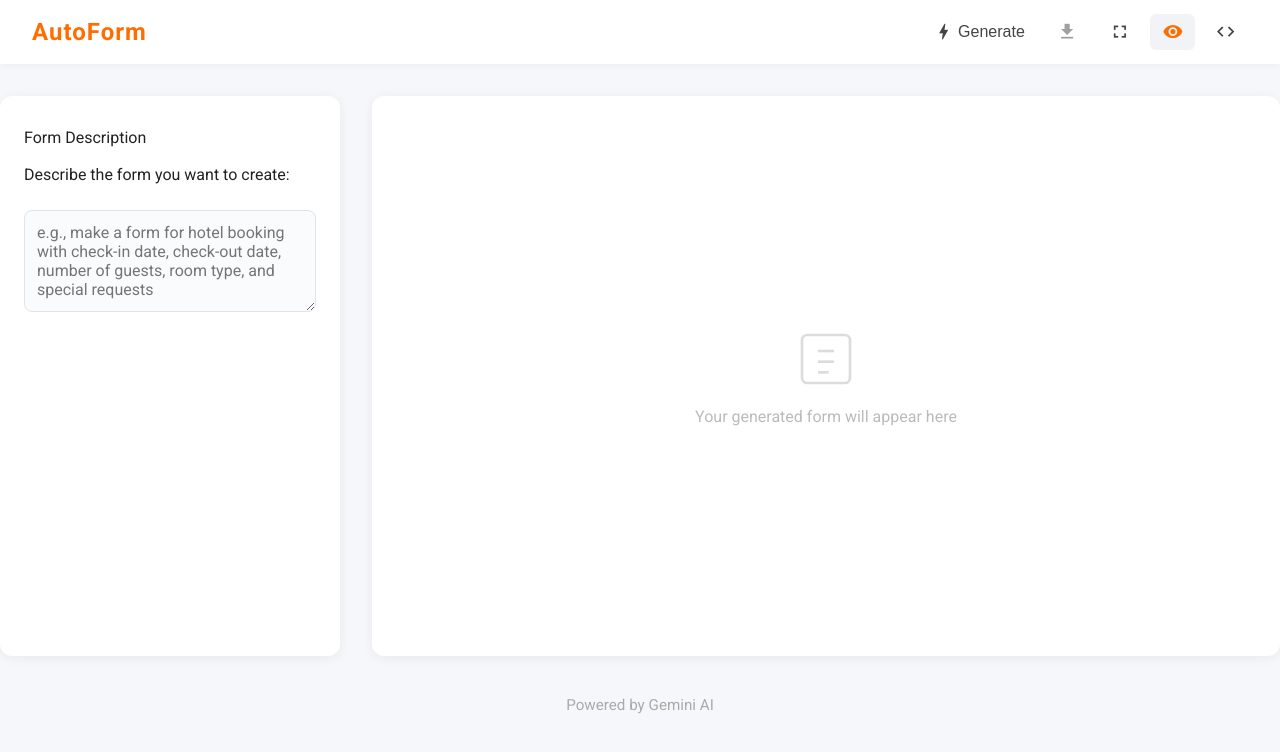
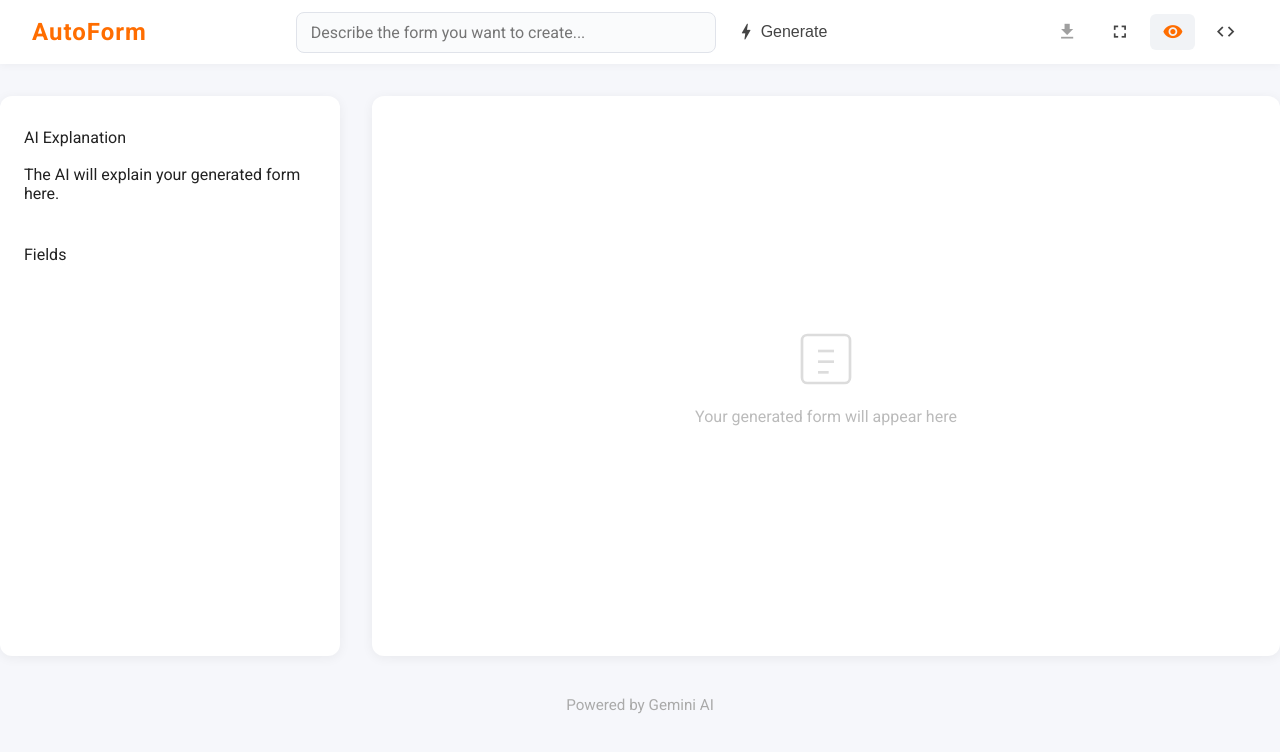
Before and after one commit to Akioin11/AutoForm, a website built with Vite: page index.html in a window 1280 px wide. Built offline with nearby package versions, Linux system fonts and the light colour scheme.

Commit message:
redesign

```diff
--- a/index.html
+++ b/index.html
@@ -11,12 +11,21 @@
 <body>
     <div class="app-bar">
         <div class="app-title">AutoForm</div>
-        <div class="app-actions">
-            <button id="generateBtn" class="icon-btn" title="Generate">
+        <form id="promptForm" class="prompt-bar" autocomplete="off" onsubmit="return false;">
+            <input
+                id="promptInput"
+                class="prompt-input-bar"
+                type="text"
+                placeholder="Describe the form you want to create..."
+                autocomplete="off"
+            />
+            <button id="generateBtn" class="icon-btn" title="Generate" type="submit">
                 <span class="material-icons">bolt</span>
                 <span class="btn-text">Generate</span>
                 <div class="spinner hidden"></div>
             </button>
+        </form>
+        <div class="app-actions">
             <button id="downloadBtn" class="icon-btn" title="Download" disabled>
                 <span class="material-icons">download</span>
             </button>
@@ -33,14 +42,10 @@
     </div>
     <main class="main-grid">
         <aside class="desc-panel">
-            <div class="desc-header">Form Description</div>
-            <div id="formSummary" class="desc-content">Describe the form you want to create:</div>
-            <textarea
-                id="promptInput"
-                class="prompt-input"
-                placeholder="e.g., make a form for hotel booking with check-in date, check-out date, number of guests, room type, and special requests"
-                rows="4"
-            ></textarea>
+            <div class="desc-header">AI Explanation</div>
+            <div id="formSummary" class="desc-content">The AI will explain your generated form here.</div>
+            <div class="desc-header" style="margin-top:24px;">Fields</div>
+            <ul id="fieldList" class="field-list"></ul>
         </aside>
         <section class="output-section">
             <div class="output-container">
--- a/script.js
+++ b/script.js
@@ -8,6 +8,7 @@ class AutoFormGenerator {
 
     initializeElements() {
         this.promptInput = document.getElementById('promptInput');
+        this.promptForm = document.getElementById('promptForm');
         this.generateBtn = document.getElementById('generateBtn');
         this.btnText = this.generateBtn.querySelector('.btn-text');
         this.spinner = this.generateBtn.querySelector('.spinner');
@@ -22,10 +23,17 @@ class AutoFormGenerator {
         this.fullscreenPreview = document.getElementById('fullscreenPreview');
         this.closeFullscreenBtn = document.getElementById('closeFullscreenBtn');
         this.formSummary = document.getElementById('formSummary');
+        this.fieldList = document.getElementById('fieldList');
     }
 
     bindEvents() {
         this.generateBtn.addEventListener('click', () => this.generateForm());
+        if (this.promptForm) {
+            this.promptForm.addEventListener('submit', (e) => {
+                e.preventDefault();
+                this.generateForm();
+            });
+        }
         this.promptInput.addEventListener('keydown', (e) => {
             if (e.key === 'Enter' && e.ctrlKey) {
                 this.generateForm();
@@ -67,6 +75,7 @@ class AutoFormGenerator {
             this.displayForm(data.html, data.css);
             this.enableControls();
             this.updateFormSummary(prompt, data.html);
+            this.updateFieldList(data.html);
         } catch (error) {
             console.error('Error generating form:', error);
             alert('Error generating form: ' + error.message);
@@ -76,26 +85,30 @@ class AutoFormGenerator {
     }
 
     updateFormSummary(prompt, html) {
-        // Try to extract a summary from the prompt and/or generated HTML fields
+        // Try to extract a summary from the prompt
         let summary = '';
         if (prompt) {
             summary = prompt.charAt(0).toUpperCase() + prompt.slice(1);
         }
-        // Optionally, extract field names from HTML
+        this.formSummary.innerHTML = summary;
+    }
+
+    updateFieldList(html) {
+        // Extract field names from HTML
         const fieldMatches = html.match(/<label[^>]*>(.*?)<\/label>|placeholder=["']([^"']+)["']/gi);
+        let fields = [];
         if (fieldMatches && fieldMatches.length > 0) {
-            const fields = fieldMatches.map(m => {
+            fields = fieldMatches.map(m => {
                 const label = m.match(/<label[^>]*>(.*?)<\/label>/i);
                 if (label) return label[1];
                 const ph = m.match(/placeholder=["']([^"']+)["']/i);
                 if (ph) return ph[1];
                 return null;
             }).filter(Boolean);
-            if (fields.length > 0) {
-                summary += '<br><span style="color:#888;font-size:0.97em">Fields: ' + fields.join(', ') + '</span>';
-            }
         }
-        this.formSummary.innerHTML = summary;
+        this.fieldList.innerHTML = fields.length > 0
+            ? fields.map(f => `<li>${f}</li>`).join('')
+            : '<li style="color:#aaa">No fields detected</li>';
     }
 
     setLoading(loading) {
--- a/style.css
+++ b/style.css
@@ -33,6 +33,7 @@ body {
     position: sticky;
     top: 0;
     z-index: 10;
+    gap: 18px;
 }
 
 .app-title {
@@ -45,6 +46,36 @@ body {
 .app-actions {
     display: flex;
     gap: 8px;
+}
+
+/* Prompt Bar */
+.prompt-bar {
+    display: flex;
+    align-items: center;
+    gap: 8px;
+    flex: 1 1 600px;
+    max-width: 600px;
+    margin: 0 24px;
+}
+
+.prompt-input-bar {
+    flex: 1 1 400px;
+    min-width: 200px;
+    max-width: 420px;
+    padding: 10px 14px;
+    border: 1.5px solid #e0e3ea;
+    border-radius: 8px;
+    font-size: 1rem;
+    font-family: inherit;
+    background: #fafbfc;
+    transition: border-color 0.2s;
+    margin-right: 0;
+}
+
+.prompt-input-bar:focus {
+    outline: none;
+    border-color: #ff6d00;
+    background: #fff;
 }
 
 /* Header */
@@ -113,24 +144,20 @@ body {
     font-size: 1.1rem;
 }
 
-.prompt-input {
-    width: 100%;
-    padding: 12px;
-    border: 1.5px solid #e0e3ea;
-    border-radius: 8px;
-    font-size: 1rem;
-    font-family: inherit;
-    resize: vertical;
-    background: #fafbfc;
-    margin-top: 8px;
-    margin-bottom: 0;
-    transition: border-color 0.2s;
+/* Remove old prompt textarea styles from desc-panel */
+.desc-panel textarea, .desc-panel .prompt-input { display: none !important; }
+
+.field-list {
+    margin: 0 0 0 8px;
+    padding: 0;
+    list-style: disc inside;
+    color: #444;
+    font-size: 0.98em;
+    line-height: 1.7;
 }
-
-.prompt-input:focus {
-    outline: none;
-    border-color: #ff6d00;
-    background: #fff;
+.field-list li {
+    margin-bottom: 2px;
+    padding-left: 2px;
 }
 
 /* Button styles */
```
